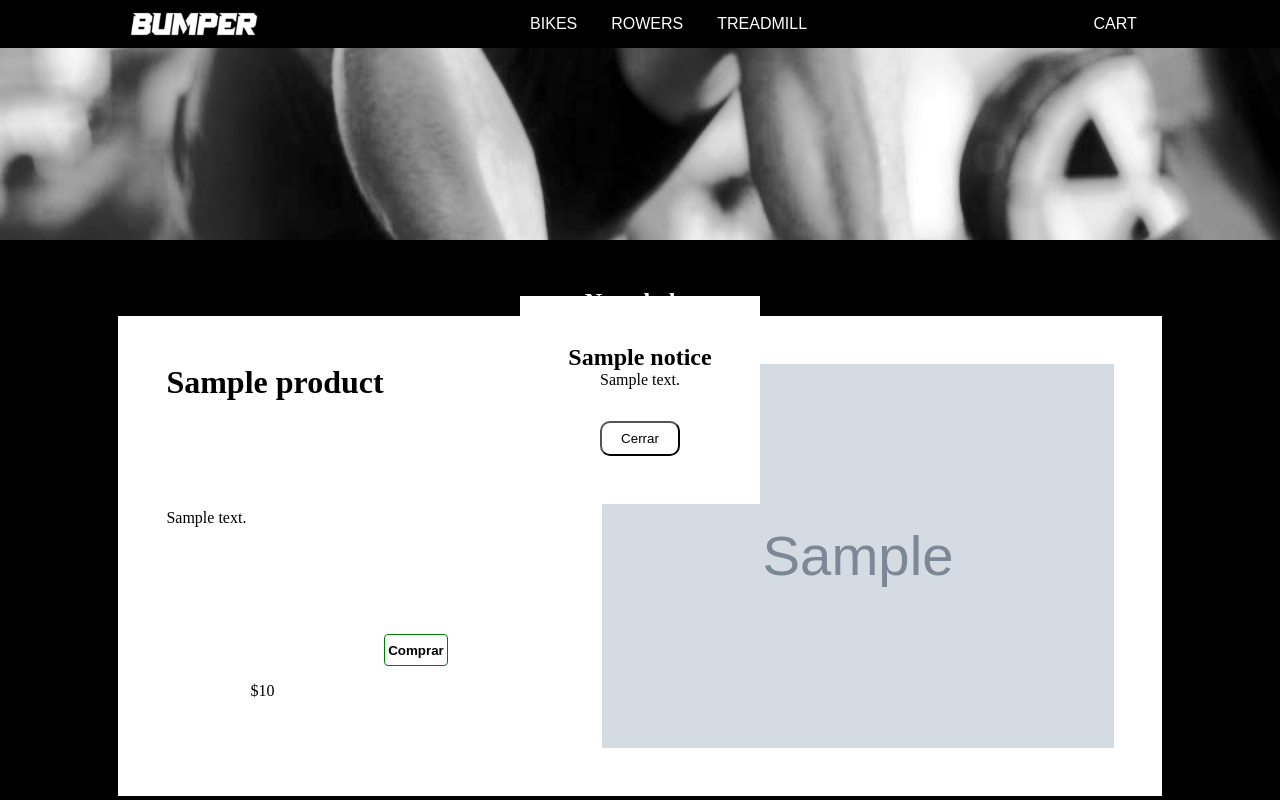
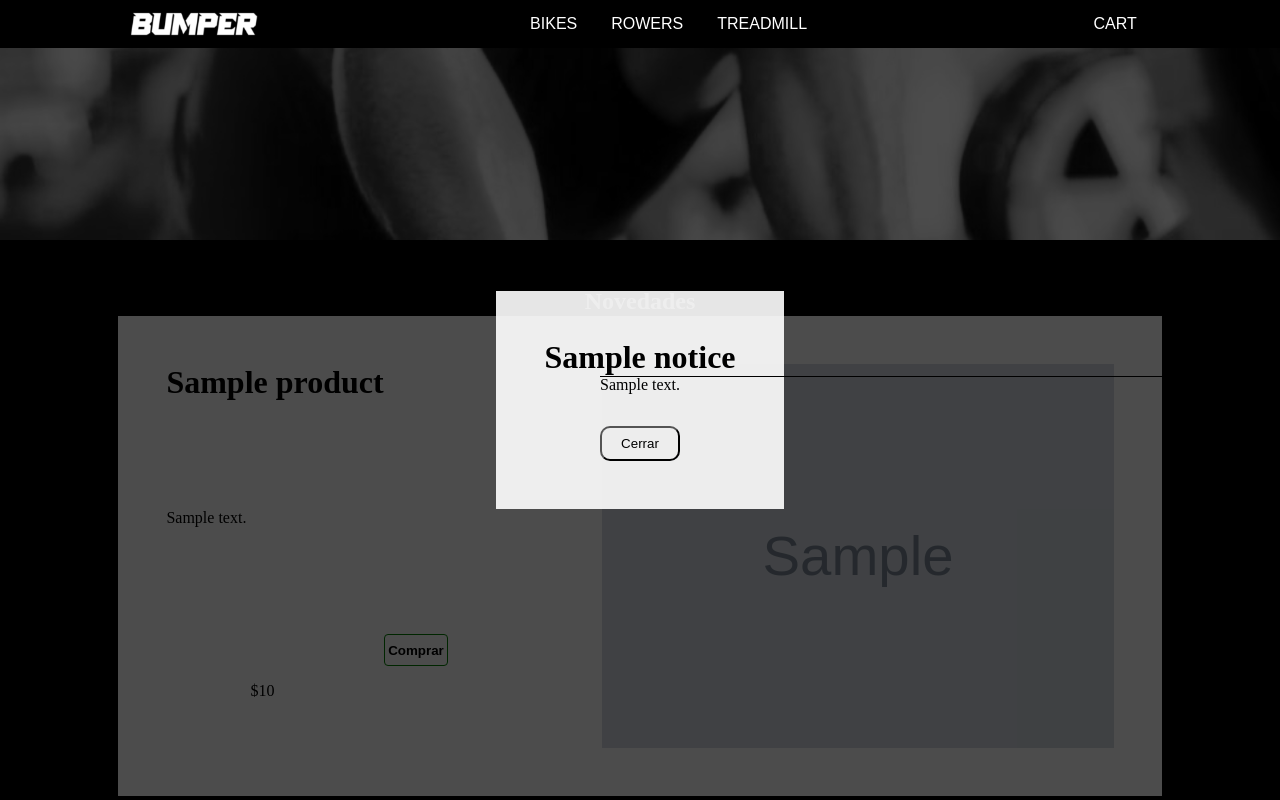
Before and after one commit to miguebarbell/bumpercl, a Django app: page / in a window 1280 px wide. Run offline with Django 3.2, Linux system fonts and the light colour scheme; tables that the repository leaves empty hold one stand-in row (values such as "Sample post"); grey boxes marked "Sample" are stand-in pictures.

Commit message:
better notice

```diff
--- a/bumper/static/index.css
+++ b/bumper/static/index.css
@@ -34,14 +34,9 @@
 
 /*notice styling*/
 #notice-container {
-    /*display: flex;*/
     display: none;
-    background: transparent;
     min-height: 100%;
     min-width: 100%;
-    /*position: absolute;*/
-    z-index: 999;
-    /*font-size: 7rem;*/
     position: fixed !important;
     top: 0;
     right: 0;
@@ -51,9 +46,25 @@
     box-sizing: border-box;
     align-items: center;
     justify-content: center;
+    z-index: 15;
+    background-color: rgba(0, 0, 0, .7)
+}
+
+#notice-title {
+    font-size: 2rem;
+    text-align: center;
+}
+#notice-content::before {
+    content: '';
+    width: 50%;
+    height: 1px;
+    position: absolute;
+    min-width: 10vw;
+    max-width: 50vw;
+    background-color: black;
 }
 .inner-notice-container {
-    background: white;
+    /*background: white;*/
     min-height: 10vh;
     min-width: 10vw;
     max-width: 50vw;
@@ -63,6 +74,7 @@
     justify-content: space-between;
     align-items: center;
     padding: 3rem;
+    background-color: rgba(255, 255, 255, .9)
 }
 .notice-close{
     padding: 0.5rem 1rem;
@@ -176,5 +188,3 @@
     /*content: 'VER';*/
     /*z-index: 0;*/
 }
-
-/*notice styling*/
--- a/bumper/static/item.js
+++ b/bumper/static/item.js
@@ -3,7 +3,6 @@ console.log('loaded script for carousel.')
 const track = document.querySelector('.carousel-track')
 const slides = Array.from(track.children)
 const nextButton = document.getElementById('next-btn')
-console.log(nextButton)
 const prevButton = document.getElementById('prev-btn')
 
 for (let i = 0; i < slides.length; i++) {
```
